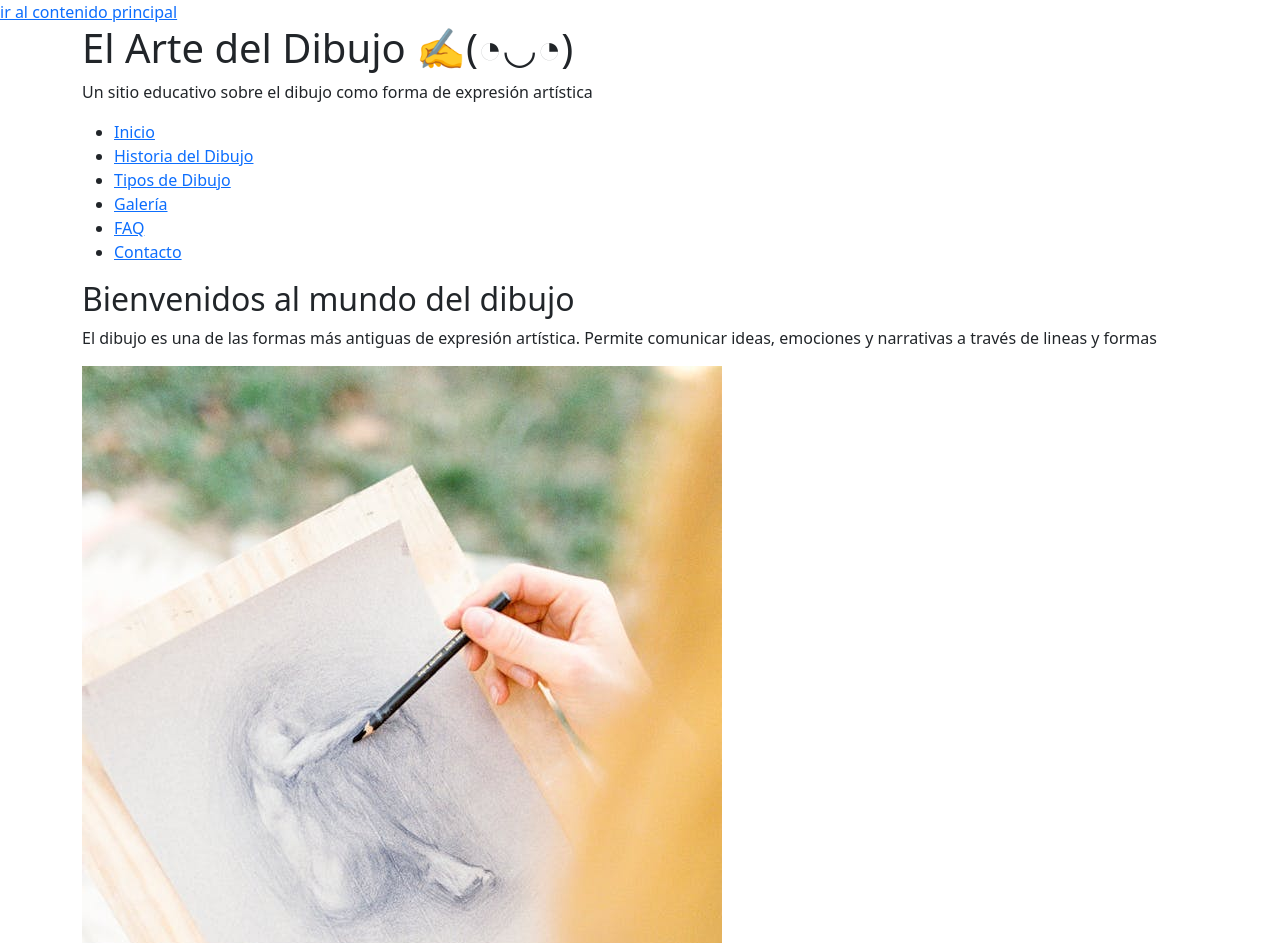
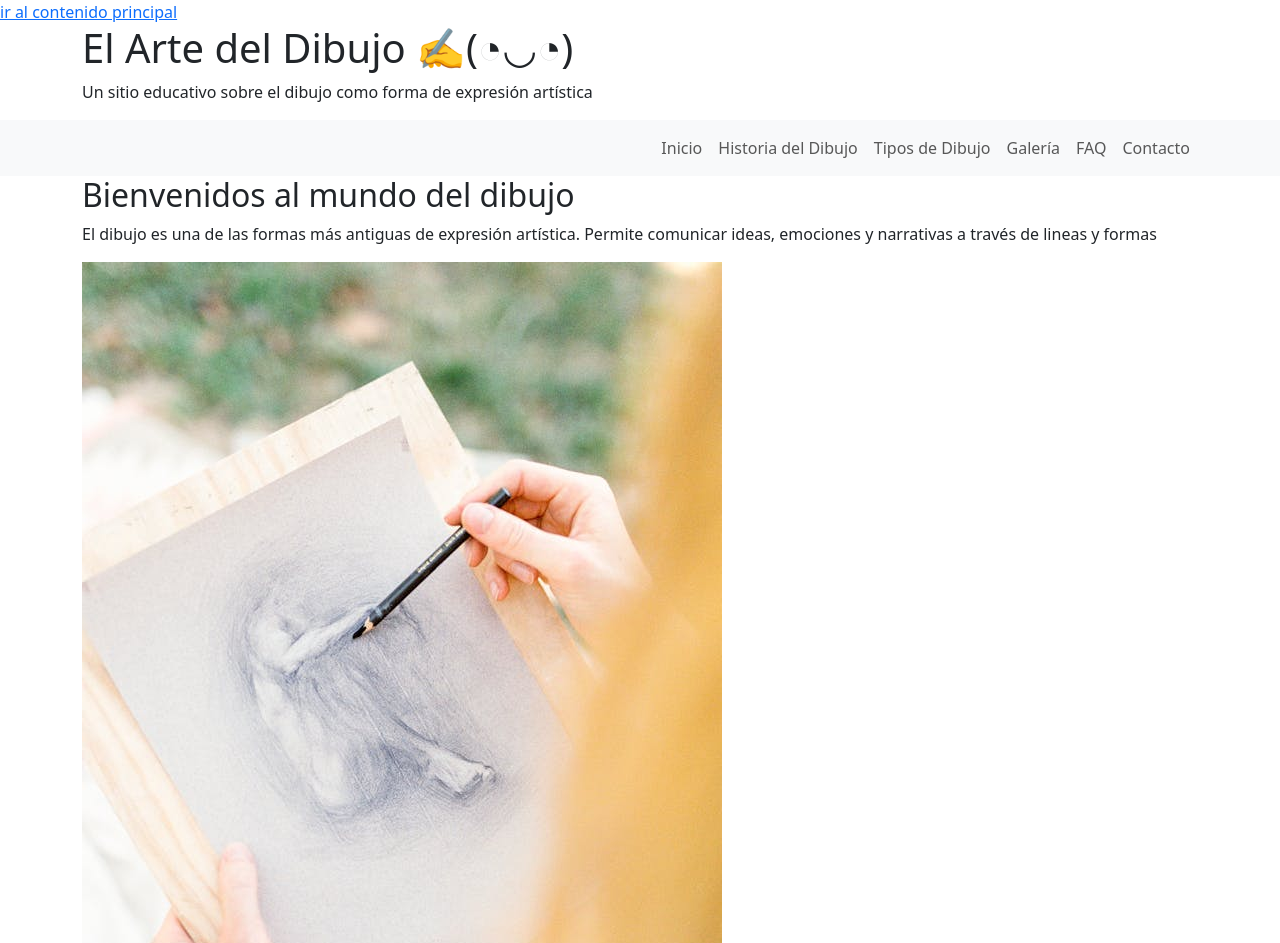
Before and after one commit to Gabriela-46/bootstrap5aTIAEVND, a plain HTML site: page index.html in a window 1280 px wide. Shown: the top 943 px of the page. Drawn offline with Linux system fonts and the light colour scheme.

Commit message:
Adding class navbar in nav

```diff
--- a/index.html
+++ b/index.html
@@ -15,16 +15,17 @@
             <p>Un sitio educativo sobre el dibujo como forma de expresión artística</p>
         </div>
 
-        <nav class="container" aria-label="Navegación principal">
-            <ul>
-                <li><a href="#inicio">Inicio</a></li>
-                <li><a href="#historia">Historia del Dibujo</a></li>
-                <li><a href="#caracteristicas">Tipos de Dibujo</a></li>
-                <li><a href="#galeria">Galería</a></li>
-                <li><a href="#faq">FAQ</a></li>
-                <li><a href="#contacto">Contacto</a></li>
+        <nav class="navbar navbar-expand-md navbar-light bg-light" aria-label="Navegación principal">
+            <div class="container">
+            <ul class="navbar-nav ms-auto">
+                <li class="nav-item"><a class="nav-link" href="#inicio">Inicio</a></li>
+                <li class="nav-item"><a class="nav-link" href="#historia">Historia del Dibujo</a></li>
+                <li class="nav-item"><a class="nav-link" href="#caracteristicas">Tipos de Dibujo</a></li>
+                <li class="nav-item"><a class="nav-link" href="#galeria">Galería</a></li>
+                <li class="nav-item"><a class="nav-link" href="#faq">FAQ</a></li>
+                <li class="nav-item"><a class="nav-link" href="#contacto">Contacto</a></li>
             </ul>
-
+            </div>
         </nav>
     </header>
     <main id="contenido">
```
